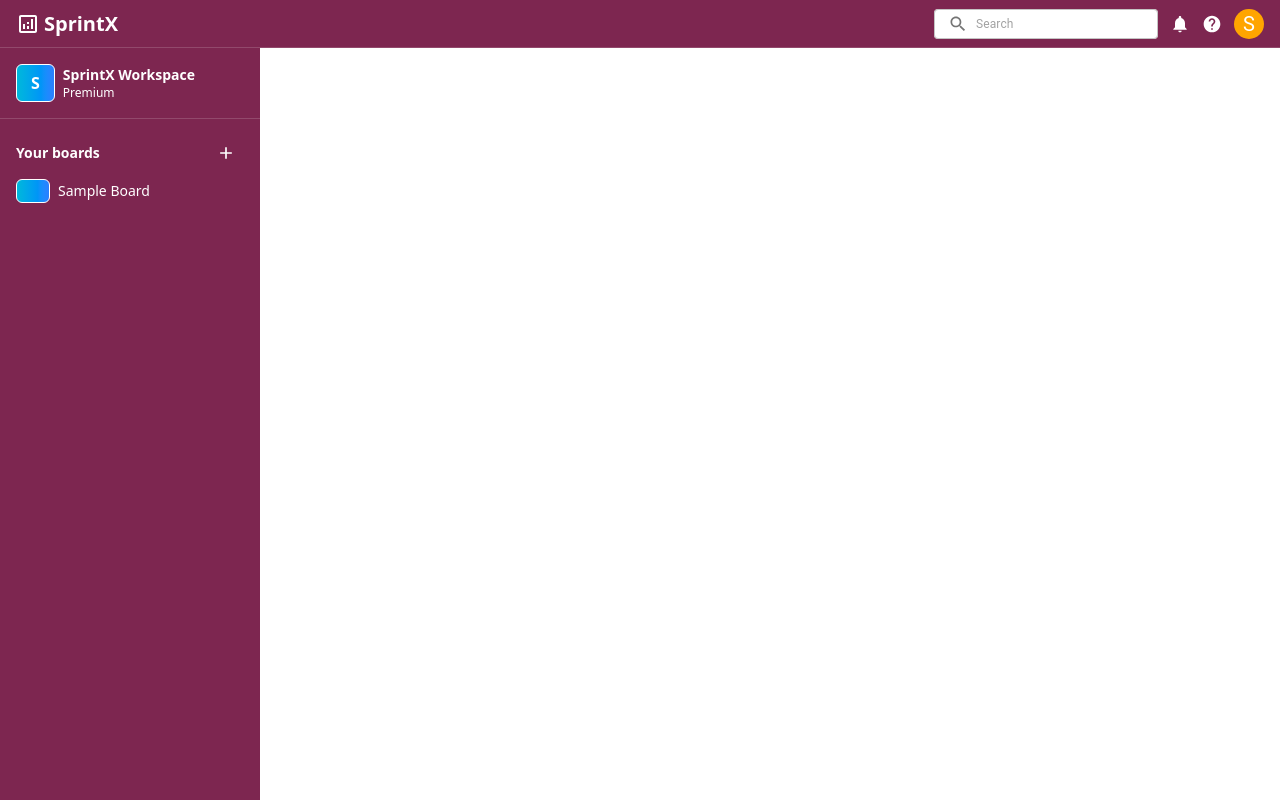
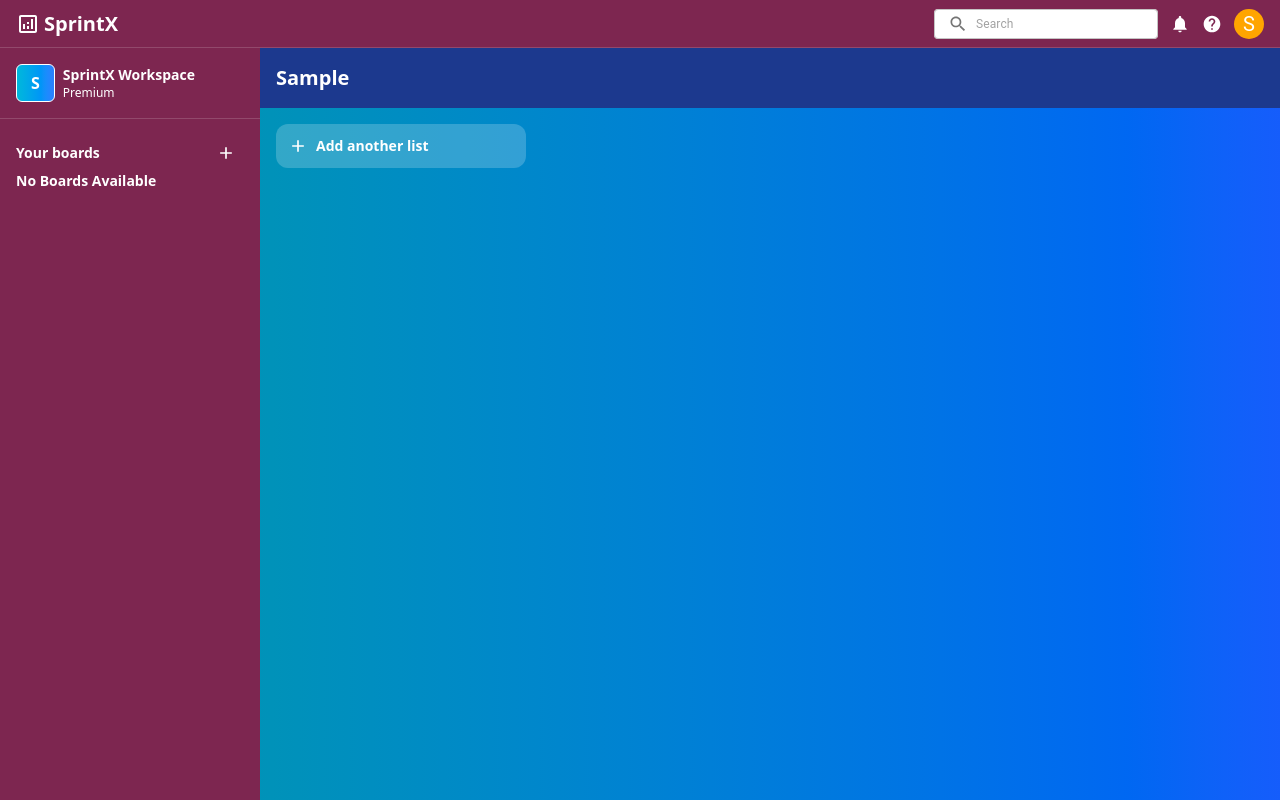
Before and after one commit to Surya1612/-sprintx-trello-clone, a React (Vite) app: page / in a window 1280 px wide. Built offline with nearby package versions, Linux system fonts and the light colour scheme.

Commit message:
add: Zustand store implementation changes

```diff
--- a/package.json
+++ b/package.json
@@ -18,6 +18,7 @@
     "react": "^19.0.0",
     "react-dom": "^19.0.0",
     "tailwindcss": "^4.0.12",
+    "uuid": "^11.1.0",
     "zustand": "^5.0.3"
   },
   "devDependencies": {
--- a/src/App.tsx
+++ b/src/App.tsx
@@ -1,4 +1,5 @@
 import "./App.css";
+import { BoardView } from "./components/board/BoardView";
 import { Header } from "./components/header/Header";
 import { Sidebar } from "./components/sidebar/Sidebar";
 
@@ -6,7 +7,10 @@ function App() {
   return (
     <div>
       <Header />
-      <Sidebar />
+      <div className="flex">
+        <Sidebar />
+        <BoardView />
+      </div>
     </div>
   );
 }
--- a/src/components/board/AddBoardPopover.tsx
+++ b/src/components/board/AddBoardPopover.tsx
@@ -21,12 +21,14 @@ interface TAddBoardProps {
     name: string
   ) => void;
   newBoard: { title: string; background: string };
+  onSubmit: () => void;
 }
 
 export const AddBoardPopover = ({
   handleClose,
   handleFormData,
   newBoard,
+  onSubmit,
 }: TAddBoardProps) => {
   return (
     <Popover
@@ -96,6 +98,7 @@ export const AddBoardPopover = ({
         variant="contained"
         sx={{ marginTop: "16px", textTransform: "capitalize" }}
         disabled={!newBoard.title}
+        onClick={() => onSubmit()}
       >
         Create
       </Button>
--- /dev/null
+++ b/src/components/board/AddColumn.tsx
@@ -0,0 +1,12 @@
+import AddIcon from "@mui/icons-material/Add";
+
+export const AddColumn = () => {
+  return (
+    <div className="bg-gradient-to-r from-cyan-600 to-blue-600 h-[calc(100vh-108px)] p-4">
+      <div className="p-3 bg-[#ffffff33] flex items-center rounded-xl gap-2 w-[250px] cursor-pointer">
+        <AddIcon fontSize="small" sx={{ color: "#FFF" }} />
+        <p className="text-sm font-semibold text-white">Add another list</p>
+      </div>
+    </div>
+  );
+};
--- /dev/null
+++ b/src/components/board/BoardView.tsx
@@ -0,0 +1,14 @@
+import { AddColumn } from "./AddColumn";
+
+export const BoardView = () => {
+  return (
+    <div className="flex-1">
+      <div className="bg-blue-900 p-4">
+        <p className="font-semibold text-xl text-white">Sample</p>
+      </div>
+      <div>
+        <AddColumn />
+      </div>
+    </div>
+  );
+};
--- a/src/components/sidebar/Sidebar.tsx
+++ b/src/components/sidebar/Sidebar.tsx
@@ -3,6 +3,8 @@ import IconButton from "@mui/material/IconButton";
 import { useState } from "react";
 
 import { AddBoardPopover } from "../board/AddBoardPopover";
+import { useBoardStore } from "../../store/boardStore";
+import { Board } from "../../types/boardTypes";
 
 interface TNewBoard {
   title: string;
@@ -15,6 +17,8 @@ export const Sidebar = () => {
     background: "from-cyan-600 to-blue-600",
   });
   const [showBoard, setShowBoard] = useState(false);
+  const boards = useBoardStore((state) => state.boards);
+  const addBoard = useBoardStore((state) => state.addBoard);
 
   const handleFormData = (
     e: React.ChangeEvent<HTMLInputElement | HTMLTextAreaElement> | string,
@@ -26,7 +30,15 @@ export const Sidebar = () => {
 
   const handleClose = () => {
     setShowBoard(false);
+    setNewBoard({ title: "", background: "from-cyan-600 to-blue-600" });
   };
+
+  const onSubmit = () => {
+    addBoard({ title: newBoard.title, color: newBoard.background });
+    handleClose();
+  };
+
+  console.log(boards, "ss");
 
   return (
     <div className="w-[260px] bg-[#7d2650]  h-[calc(100vh-48px)]">
@@ -52,16 +64,28 @@ export const Sidebar = () => {
             <AddIcon fontSize="small" sx={{ color: "#FFF" }} />
           </IconButton>
         </div>
-        <div className="flex items-center gap-2 py-2">
-          <div className="bg-gradient-to-r border from-cyan-500 to-blue-500 px-4 py-2 rounded-md font-semibold text-white h-6 w-6" />
-          <p className="text-sm text-white">Sample Board</p>
-        </div>
+        {boards.length > 0 ? (
+          boards.map((board: Board) => (
+            <div key={board.id} className="flex items-center gap-2 py-2">
+              <div
+                className={`bg-gradient-to-r border ${board.color} px-4 py-2 rounded-md font-semibold text-white h-6 w-6`}
+              />
+              <p className="text-sm text-white">{board.title}</p>
+            </div>
+          ))
+        ) : (
+          <p className="font-semibold text-sm text-white">
+            No Boards Available
+          </p>
+        )}
       </div>
+
       {showBoard && (
         <AddBoardPopover
           handleClose={handleClose}
           handleFormData={handleFormData}
           newBoard={newBoard}
+          onSubmit={onSubmit}
         />
       )}
     </div>
--- /dev/null
+++ b/src/store/boardStore.ts
@@ -0,0 +1,27 @@
+import { create } from "zustand";
+
+import { Boards, Board } from "../types/boardTypes";
+import { v4 as uuidv4 } from "uuid";
+
+type TBoardStore = {
+  boards: Boards;
+  setBoard: (payload: Boards) => void;
+  addBoard: (payload: Board) => void;
+};
+
+export const useBoardStore = create<TBoardStore>((set) => ({
+  boards: [],
+  setBoard: (payload: Boards) => set({ boards: payload }),
+  addBoard: (payload: Board) =>
+    set((state: TBoardStore) => ({
+      boards: [
+        ...state.boards,
+        {
+          id: uuidv4(),
+          title: payload.title,
+          color: payload.color,
+          columns: [],
+        },
+      ],
+    })),
+}));
--- /dev/null
+++ b/src/types/boardTypes.ts
@@ -0,0 +1,21 @@
+export type Task = {
+  id: string;
+  title: string;
+  description: string;
+};
+
+export type Column = {
+  id: string;
+  title: string;
+  color: string;
+  tasks: Task[];
+};
+
+export type Board = {
+  id?: string;
+  title: string;
+  color: string;
+  columns?: Column[];
+};
+
+export type Boards = Board[];
```
Also changed, not shown: 1 other file (tests, documents, lock files or other folders).
